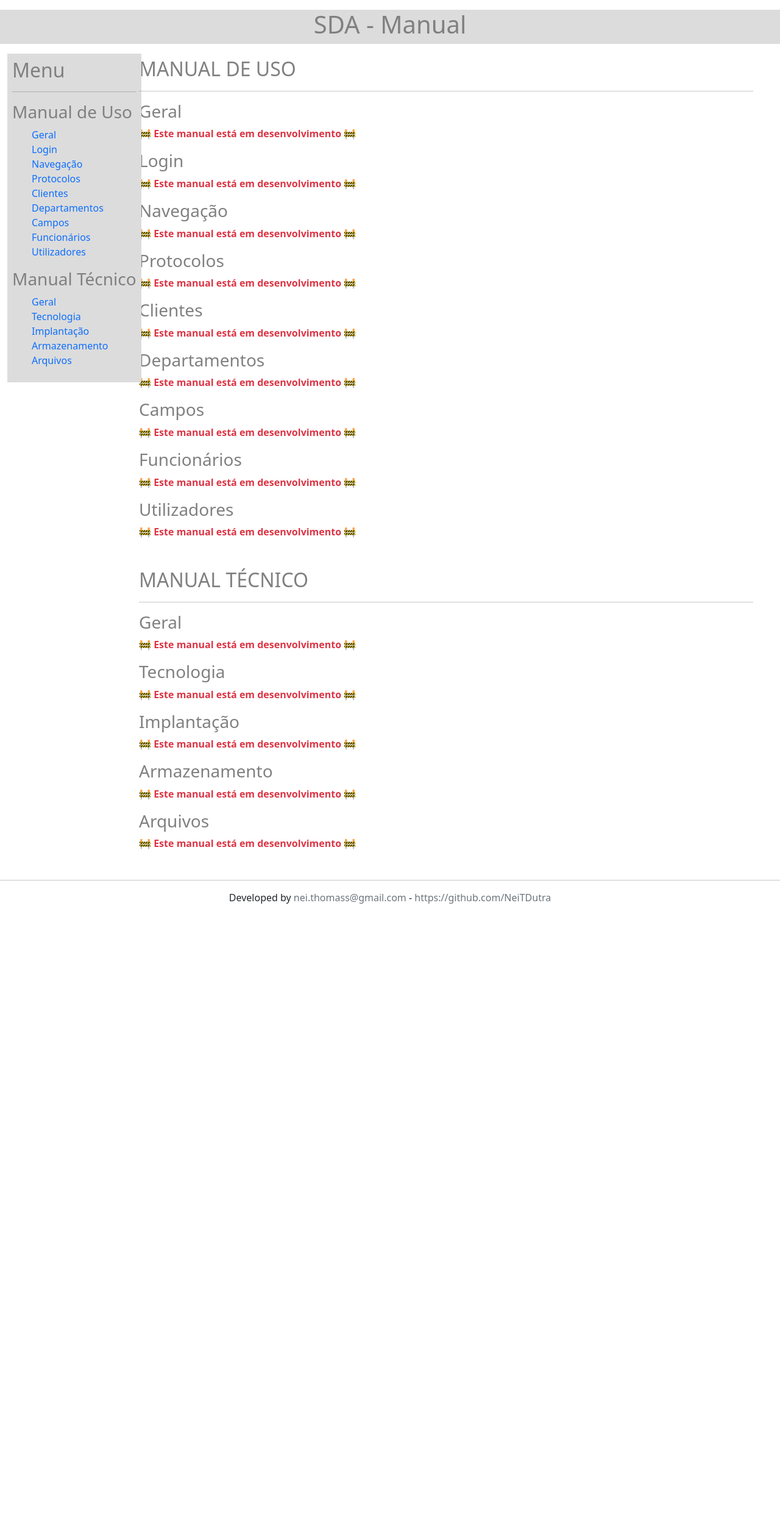
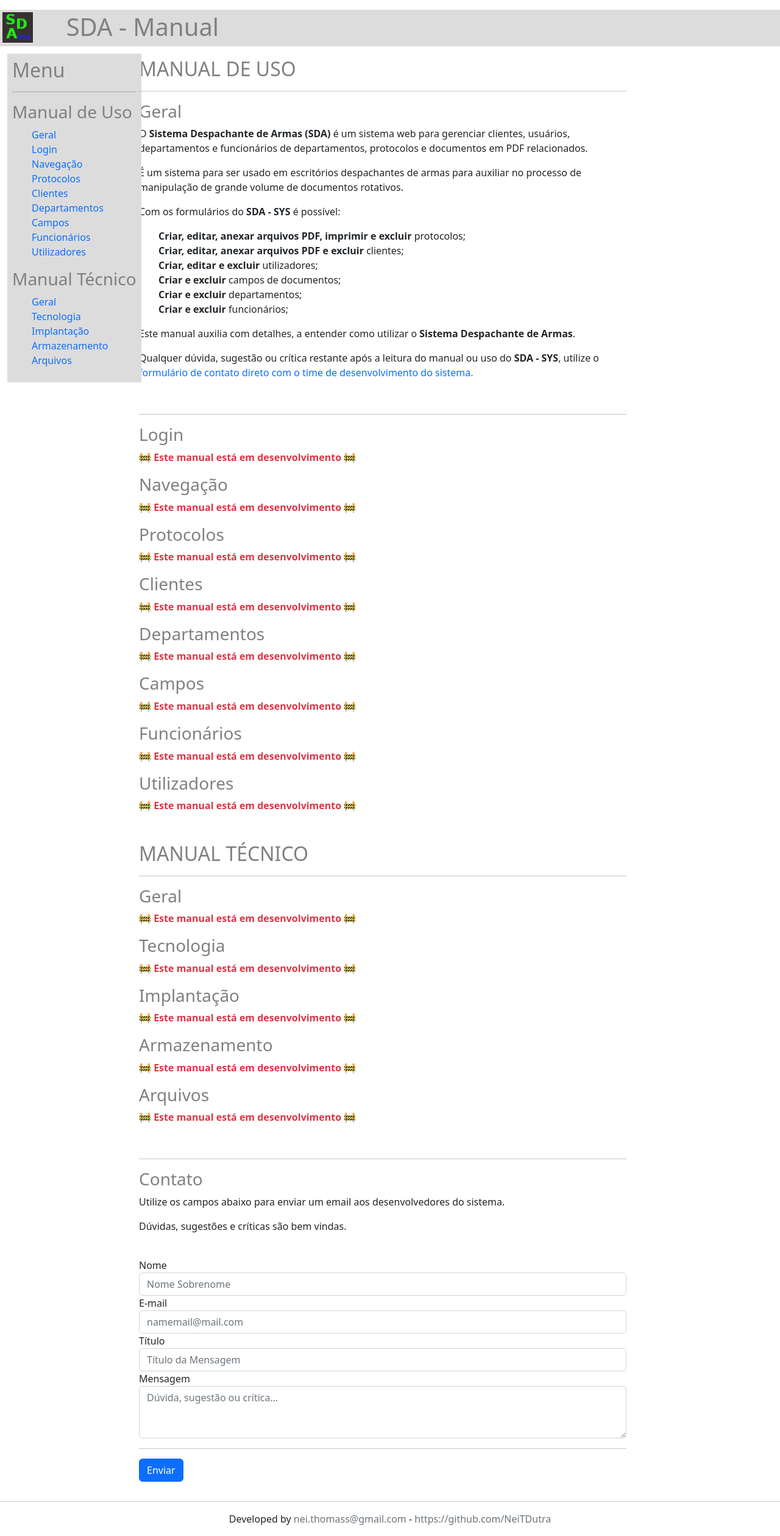
Before and after one commit to NeiTDutra/sda-manual, a plain HTML site: page index.html in a window 1280 px wide. Shown: the whole page at 61% size. Before the commit the page ends 1500 px from the top, so only its background shows below. Drawn offline with nearby package versions, Linux system fonts and the light colour scheme.

Commit message:
Adiciona texto do manual

```diff
--- a/index.html
+++ b/index.html
@@ -12,8 +12,13 @@
 </head>
 <body>
     <header>
-        <div class="text-center">
-            <h1>SDA - Manual</h1>
+        <div class="row">
+            <div class="col-sm-1">
+                <img src="./images/sdalogo.png" alt="Logotipo SDA SYS" width="50px" class="m-1">
+            </div>
+            <div class="col-sm-11">
+                <h1 class="mt-1">SDA - Manual</h1>
+            </div>
         </div>
     </header>
     <main class="m-3">
@@ -44,13 +49,40 @@
                     </ul>
                 </nav>
             </div>
-            <div class="col-md-10 p-3 ml-5 mr-5" id="content">
+            <div class="col-md-8 p-3 ml-5 mr-5" id="content">
                 <h2>MANUAL DE USO</h2>
                 <hr>
                 <section class="pl-5" id="geralUso">
                     <h3>Geral</h3>
-                    <p><b class="text-danger">🚧 Este manual está em desenvolvimento 🚧 </b></p>
+                    <p>
+                        O <strong>Sistema Despachante de Armas (SDA)</strong> é um sistema web para gerenciar clientes, usuários, departamentos e funcionários de departamentos,
+                        protocolos e documentos em PDF relacionados.
+                    </p>
+                    <p>
+                        É um sistema para ser usado em escritórios despachantes de armas para auxiliar no processo de manipulação
+                        de grande volume de documentos rotativos.
+                    </p>
+                    <p>
+                        Com os formulários do <strong>SDA - SYS</strong> é possível:
+                        <ul>
+                            <li><strong>Criar, editar, anexar arquivos PDF, imprimir e excluir</strong> protocolos;</li>
+                            <li><strong>Criar, editar, anexar arquivos PDF e excluir</strong> clientes;</li>
+                            <li><strong>Criar, editar e excluir</strong> utilizadores;</li>
+                            <li><strong>Criar e excluir</strong> campos de documentos;</li>
+                            <li><strong>Criar e excluir</strong> departamentos;</li>
+                            <li><strong>Criar e excluir</strong> funcionários;</li>
+                        </ul>
+                    </p>
+                    <p>
+                        Este manual auxilia com detalhes, a entender como utilizar o <strong>Sistema Despachante de Armas</strong>.
+                    </p>
+                    <p>
+                        Qualquer dúvida, sugestão ou crítica restante após a leitura do manual ou uso do <strong>SDA - SYS</strong>,
+                        utilize o <a href="#contato">formulário de contato direto com o time de desenvolvimento do sistema.</a>
+                    </p>
                 </section>
+                <br>
+                <hr>
                 <section class="pl-5" id="login">
                     <h3>Login</h3>
                     <p><b class="text-danger">🚧 Este manual está em desenvolvimento 🚧 </b></p>
@@ -105,6 +137,38 @@
                     <h3>Arquivos</h3>
                     <p><b class="text-danger">🚧 Este manual está em desenvolvimento 🚧 </b></p>
                 </section>
+                <br>
+                <hr>
+                <section class="pl-5" id="contato">
+                    <h3>Contato</h3>
+                    <p>
+                        Utilize os campos abaixo para enviar um email aos desenvolvedores do sistema.
+                    </p>
+                    <p>
+                        Dúvidas, sugestões e críticas são bem vindas.
+                    </p>
+                    <br>
+                    <form id="form-contact">
+                        <div class="form-group">
+                          <label for="name">Nome</label>
+                          <input type="text" name="contact-name" class="form-control" id="name" placeholder="Nome Sobrenome" required>
+                        </div>
+                        <div class="form-group">
+                          <label for="email">E-mail</label>
+                          <input type="email" name="contact-email" class="form-control" id="email" placeholder="namemail@mail.com" required>
+                        </div>
+                        <div class="form-group">
+                          <label for="title">Título</label>
+                          <input type="text" name="contact-title" class="form-control" id="title" placeholder="Título da Mensagem" required>
+                        </div>
+                        <div class="form-group">
+                          <label for="message">Mensagem</label>
+                          <textarea name="contact-message" class="form-control" id="message" rows="3" placeholder="Dúvida, sugestão ou crítica..." required></textarea>
+                        </div>
+                        <hr>
+                        <button class="btn btn-primary">Enviar</button>
+                      </form>
+                </section>
             </div>
         </div>
     </main>
```
Also changed, not shown: images/sdalogo.png (added), 1 other file.
